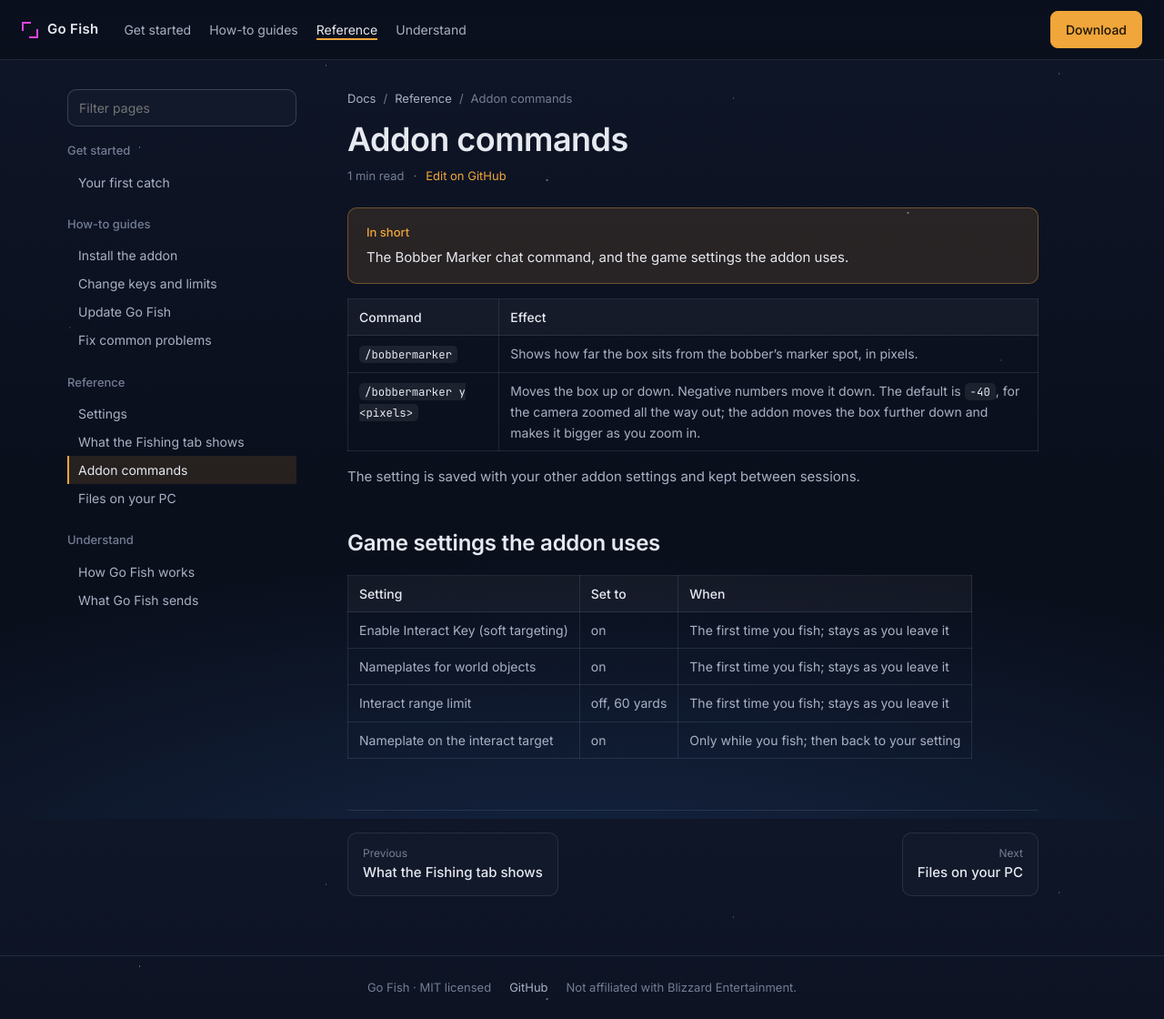
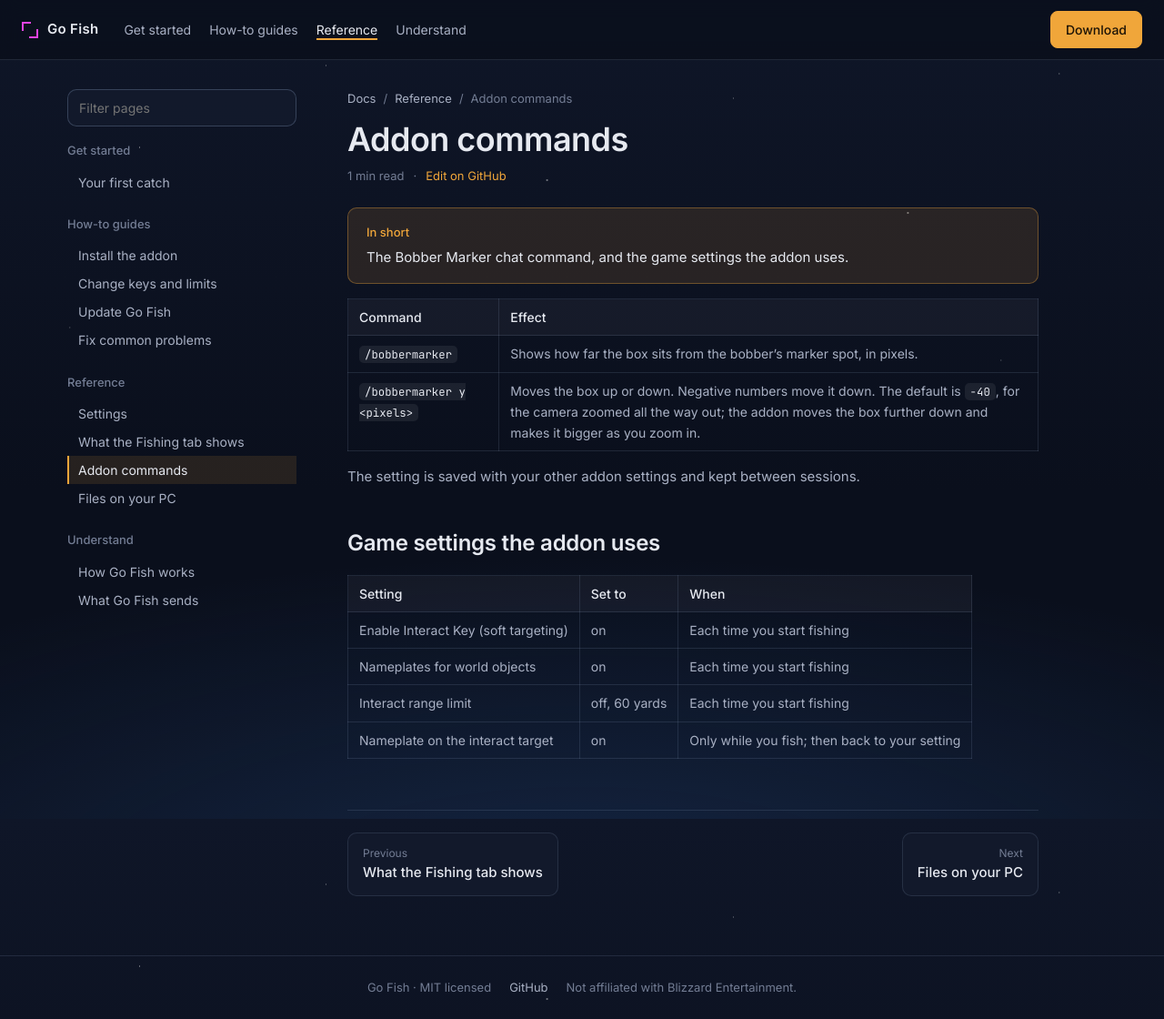
Before and after one commit to soockee/pixel-bot-go, a Jekyll site: the page built from docs/reference/addon-commands.md, in a window 1280 px wide and 1120 px high. Shown: the whole window at 91% size. Built offline with Jekyll 4.4.1, drawn with Linux system fonts in a browser that asks for light colours.

Commit message:
Set the soft-target settings each time fishing starts
Bobber Marker set Enable Interact Key and the other soft-target CVars
once and saved prepared = true. A WTF folder copied from another account
carried that flag, so a fresh account never got the settings and the
Interact reel did nothing. The addon now checks them at every fishing
start out of combat, writing only values that differ. Version 1.6.2.

Co-Authored-By: Claude Opus 5.5 <noreply@anthropic.com>

```diff
--- a/docs/reference/addon-commands.md
+++ b/docs/reference/addon-commands.md
@@ -15,7 +15,7 @@ The setting is saved with your other addon settings and kept between sessions.
 
 | Setting | Set to | When |
 | --- | --- | --- |
-| Enable Interact Key (soft targeting) | on | The first time you fish; stays as you leave it |
-| Nameplates for world objects | on | The first time you fish; stays as you leave it |
-| Interact range limit | off, 60 yards | The first time you fish; stays as you leave it |
+| Enable Interact Key (soft targeting) | on | Each time you start fishing |
+| Nameplates for world objects | on | Each time you start fishing |
+| Interact range limit | off, 60 yards | Each time you start fishing |
 | Nameplate on the interact target | on | Only while you fish; then back to your setting |
```
Also changed, not shown: docs/dev/reference/detection.md (+1 -1 lines), 2 other files.
